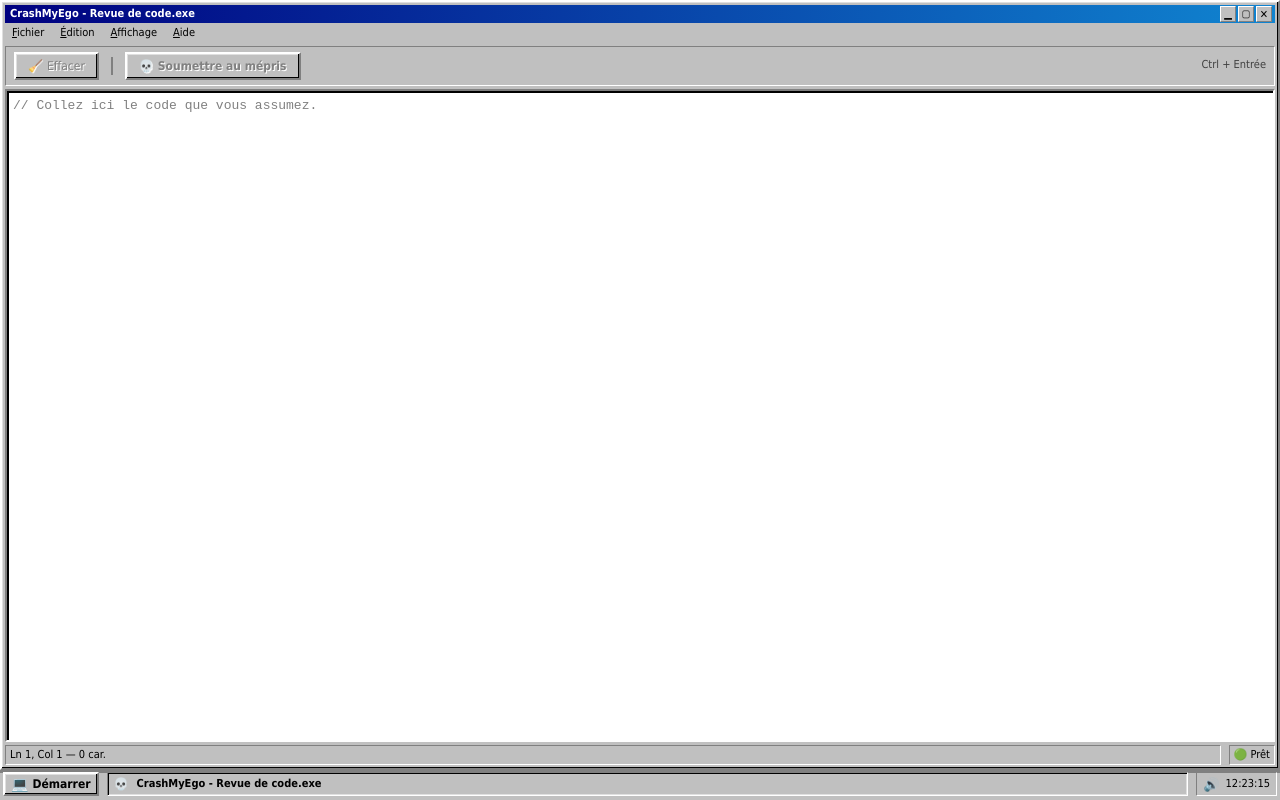
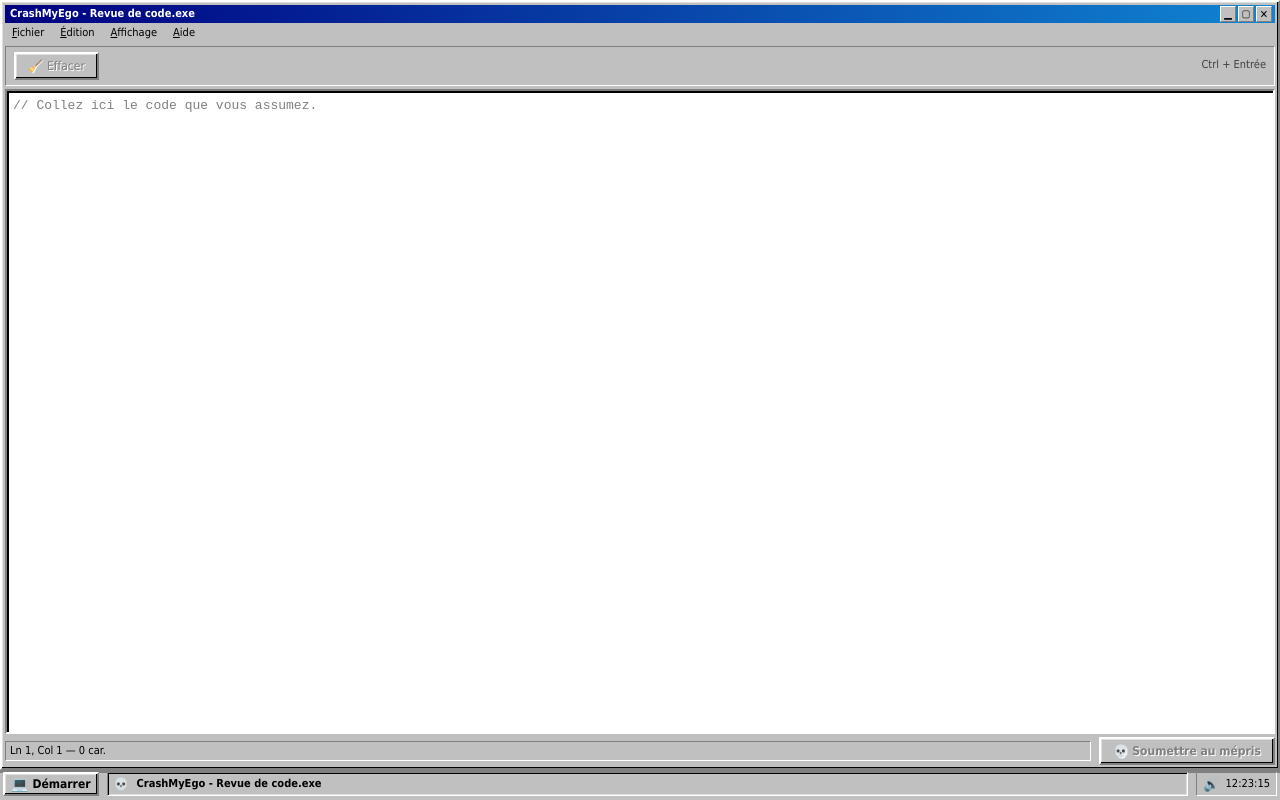
Before and after one commit to ItokianaRAKT/crash-my-ego, a React (Vite) app: page / in a window 1280 px wide. Built offline with nearby package versions, Linux system fonts and the light colour scheme.

Commit message:
feat: move submit action to status bar and drop ready indicator

```diff
--- a/src/components/MainWindow.tsx
+++ b/src/components/MainWindow.tsx
@@ -79,18 +79,6 @@ export function MainWindow({
           Effacer
         </button>
 
-        <span aria-hidden="true" className="mx-1 h-[18px] w-[2px] border-l border-r border-[#808080]" />
-
-        <button
-          type="button"
-          onClick={handleSubmit}
-          disabled={isSubmitDisabled}
-          className="win95-button flex items-center gap-1 font-bold"
-        >
-          <span aria-hidden="true">{isLoading ? '⏳' : '💀'}</span>
-          {isLoading ? 'Calcul du mépris...' : 'Soumettre au mépris'}
-        </button>
-
         <span className="ml-auto hidden text-[11px] text-[#404040] sm:inline">
           Ctrl + Entrée
         </span>
@@ -110,12 +98,21 @@ export function MainWindow({
         />
       </div>
 
-      {/* Status bar */}
+      {/* Status bar — the primary action lives at the bottom right */}
       <div className="mt-[3px] flex items-center gap-2 text-[11px]">
-        <p className="win95-sunken-thin flex-1 truncate px-[4px] py-[1px]">{statusLabel}</p>
-        <p className="win95-sunken-thin px-[4px] py-[1px]">
-          {isLoading ? '💀 Bus occupé' : '🟢 Prêt'}
+        <p className="win95-sunken-thin min-w-0 flex-1 truncate px-[4px] py-[1px]">
+          {statusLabel}
         </p>
+
+        <button
+          type="button"
+          onClick={handleSubmit}
+          disabled={isSubmitDisabled}
+          className="win95-button flex shrink-0 items-center gap-1 font-bold"
+        >
+          <span aria-hidden="true">{isLoading ? '⏳' : '💀'}</span>
+          {isLoading ? 'Calcul du mépris...' : 'Soumettre au mépris'}
+        </button>
       </div>
     </section>
   );
```
